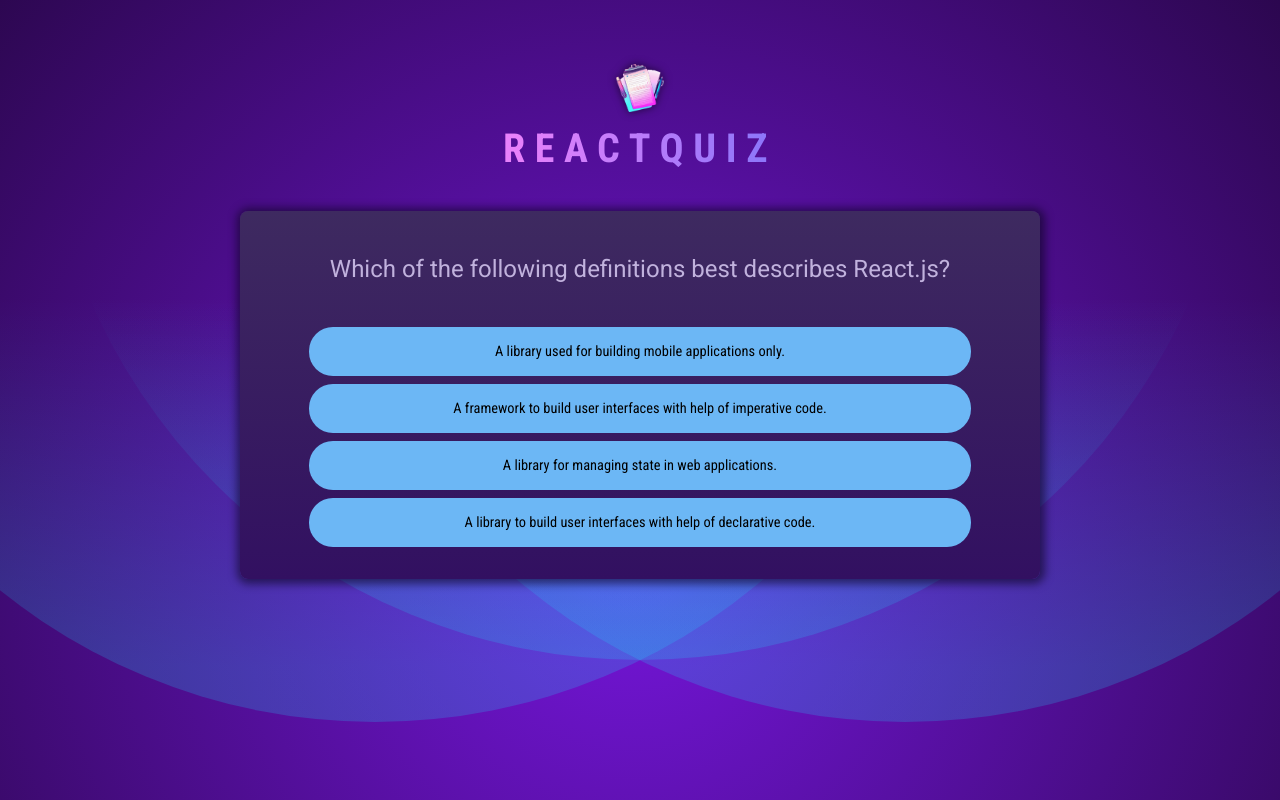
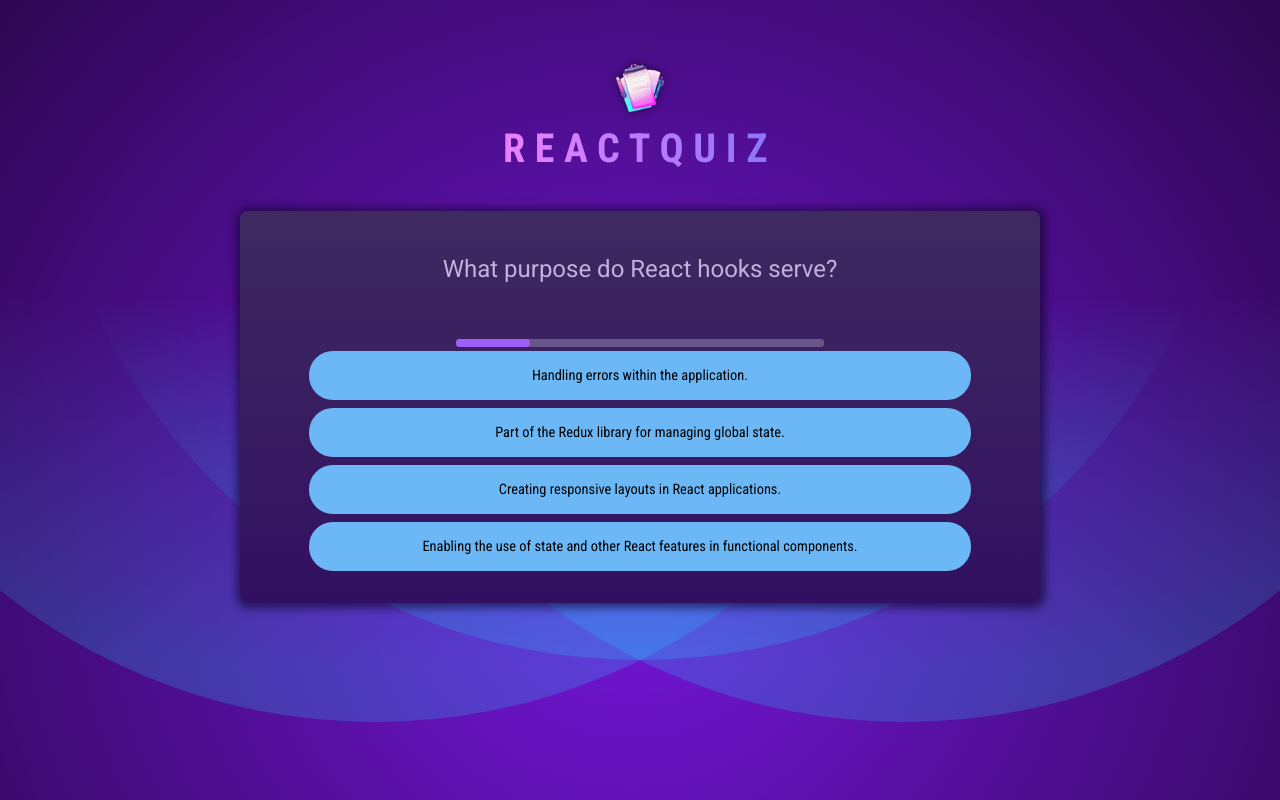
Before and after one commit to wogara/quiz_app, a React (Vite) app: page / in a window 1280 px wide. Built offline with nearby package versions, Linux system fonts and the light colour scheme.

Commit message:
adding progress bar/timeout to answer questions

```diff
--- /dev/null
+++ b/src/components/ProgressBar.jsx
@@ -0,0 +1,19 @@
+import {useEffect, useState} from 'react';
+
+export default function ProgressBar({timer}){
+    const [remainingTime, setRemainingTime] = useState(timer);
+
+  useEffect(()=>{
+    const interval=setInterval(()=>{
+      setRemainingTime(prevTime => prevTime - 100);
+    },100);
+    return () => {
+      clearInterval(interval);
+    }
+  })
+
+  return (
+    <progress value={remainingTime} max={timer}/>
+  )
+
+}
--- a/src/components/Quiz.jsx
+++ b/src/components/Quiz.jsx
@@ -1,7 +1,8 @@
-import {useState} from 'react';
-
+import {useState, useEffect} from 'react';
+import ProgressBar from './ProgressBar.jsx';
 import QUESTIONS from '../questions.js';
 import quizCompleteImg from '../assets/quiz-complete.png';
+const TIMER = 3000;
 
 export default function Quiz(){
 
@@ -9,6 +10,23 @@
     const activeQuestionIndex = userAnswers.length;
 
     const quizIsComplete = activeQuestionIndex === QUESTIONS.length;
+
+
+
+    useEffect(() => {
+
+        if (!quizIsComplete){
+
+
+            const timer = setTimeout(() =>{
+                handleSelectAnswer('timeout');
+            },TIMER);
+
+            return () => {
+                clearTimeout(timer);
+            }
+        }
+    },[activeQuestionIndex, quizIsComplete])
 
     if (quizIsComplete){
         return (<div id="summary">
@@ -31,6 +49,7 @@
         <div id='quiz'>
             <div id="question">
                 <h2>{QUESTIONS[activeQuestionIndex].text}</h2>
+                <ProgressBar timer={TIMER} key={activeQuestionIndex}/>
                 <ul id="answers">
                     {shuffledAnswers.map((answer)=>(
                         <li key={answer} className="answer">
```
